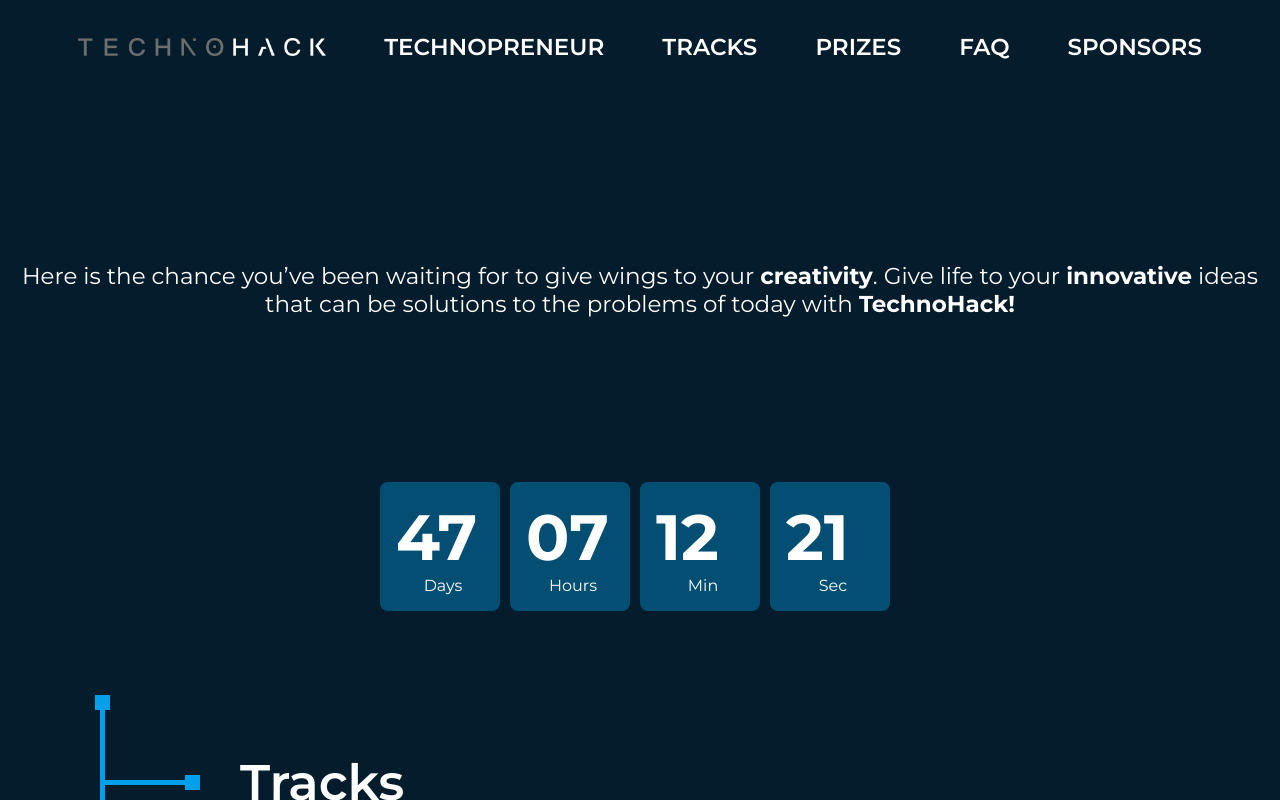
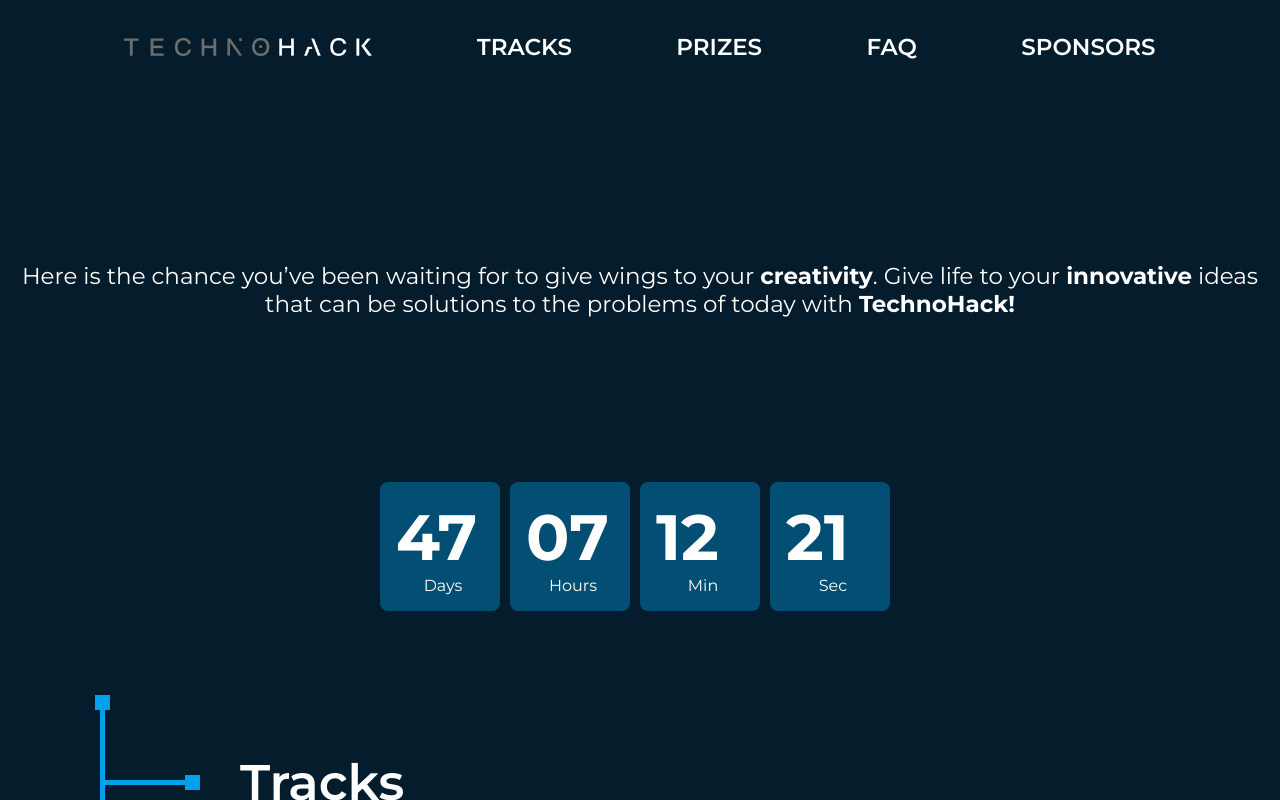
Before and after one commit to IEDCMEC/Technohack-web-2023, a React (Create React App) app: page / in a window 1280 px wide. Shown: the top 800 px of the page. Built offline with nearby package versions, Linux system fonts and the light colour scheme.

Commit message:
removed technoprenur link in navbar

```diff
--- a/src/components/Event/EventNavbar/EventNavbar.js
+++ b/src/components/Event/EventNavbar/EventNavbar.js
@@ -53,7 +53,6 @@
 
     <div className={scroll?"event-navbar scroll":"event-navbar"} id="scroll-nav">
         <img src={scroll? logoWhite : logoBlack } alt="techno-hack" className={scroll ? "techno-logo scroll" : "techno-logo"} ></img>
-        <div className={scroll ? "event-nav-link scroll" : "event-nav-link"}>Technopreneur</div>
         <div className={scroll ? "event-nav-link scroll" : "event-nav-link"} id='problem-statement'>
                 Tracks
         </div>
```
